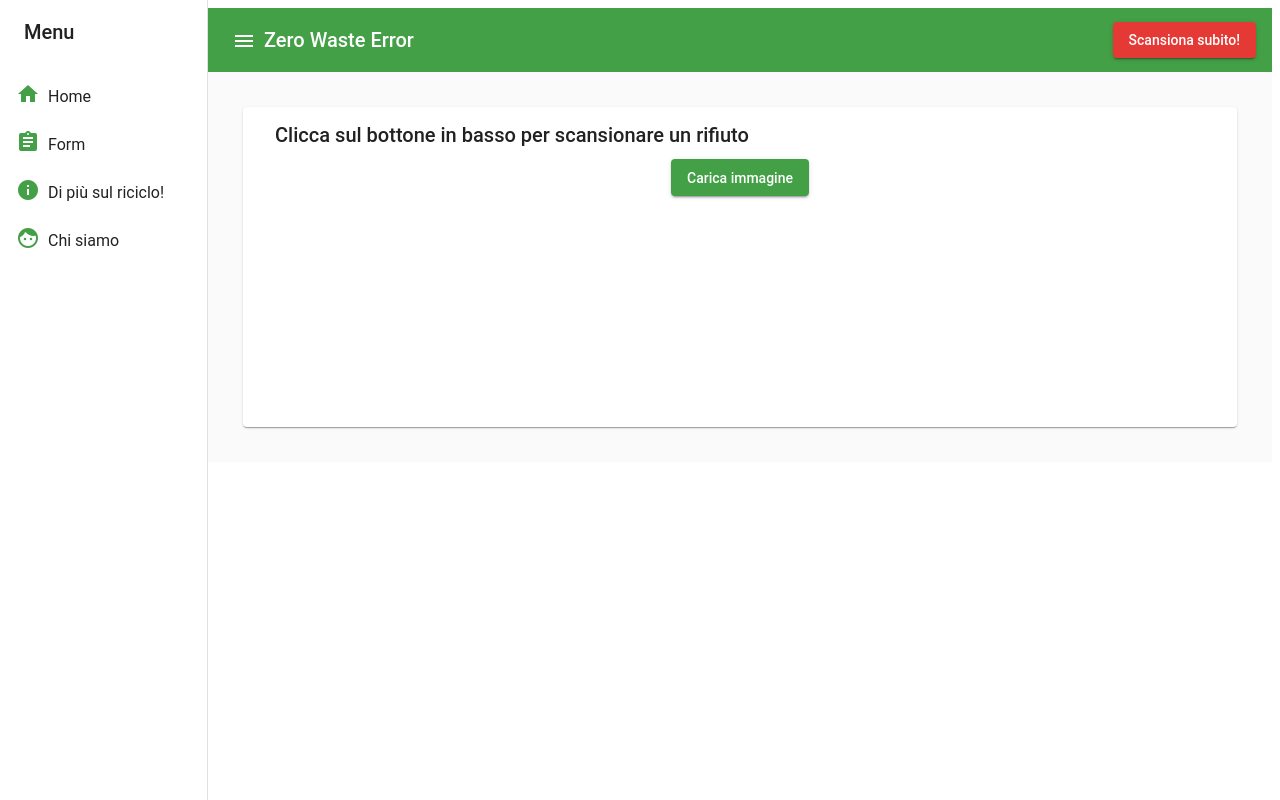
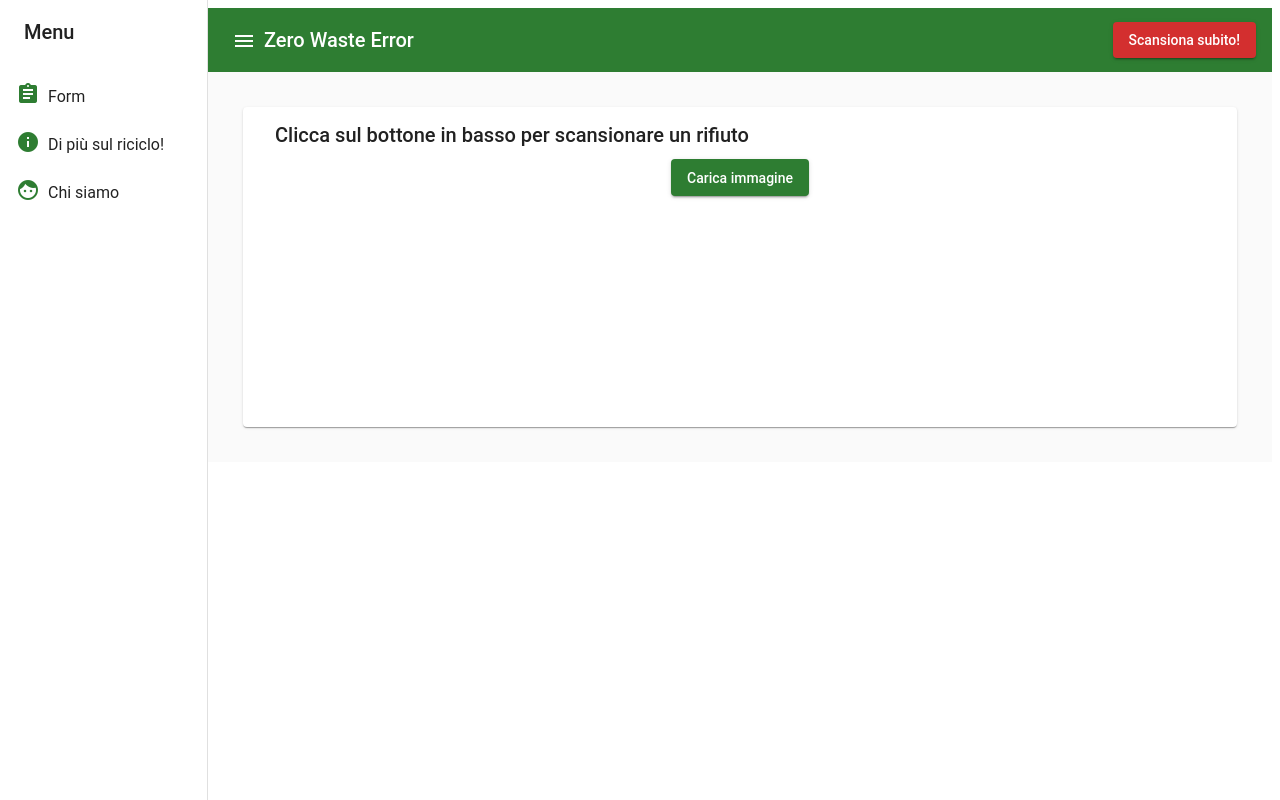
Before and after one commit to vannisil/zerowasteerror, an Angular app: page /home in a window 1280 px wide. Built offline with nearby package versions, Linux system fonts and the light colour scheme.

Commit message:
cambio colori di navigazione e aggiunta bottone in alto

```diff
--- a/src/app/nav/nav.component.html
+++ b/src/app/nav/nav.component.html
@@ -9,8 +9,10 @@
 
       Menu</mat-toolbar>
     <mat-nav-list >
+      <!--- da rimuovere se va bene il tasto in alto
       <mat-icon aria-hidden="false" aria-label="Example home icon" color="primary" style="float: left; position: relative; right: -8px; bottom: -10px;">home</mat-icon>
       <a mat-list-item routerLink='/home' class="font1"> Home</a>
+      -->
       <mat-icon color="primary" style="float: left; position: relative; right: -8px; bottom: -10px;">assignment</mat-icon>
       <a mat-list-item routerLink='/form' class="font1">Form</a>
       <mat-icon color="primary" style="float: left; position: relative; right: -8px; bottom: -10px;">info</mat-icon>
@@ -34,7 +36,7 @@
       </span>
       <span class="example-spacer"></span>
       <div>
-      <button mat-raised-button color="accent" routerLink="/home">Scansiona subito!</button>
+      <button mat-raised-button color="accent" class="font1" routerLink="/home">Scansiona subito!</button>
       </div>
     </mat-toolbar>
 
--- a/src/my-theme.scss
+++ b/src/my-theme.scss
@@ -2,8 +2,8 @@
 @include mat-core();
 
 /* ======== Angular material custom themes ======== */
-$my-theme-primary: mat-palette($mat-green, 600);
-$my-theme-accent: mat-palette($mat-red, 600);
+$my-theme-primary: mat-palette($mat-green, 800);
+$my-theme-accent: mat-palette($mat-red, 700);
 $my-theme-warn: mat-palette($mat-blue);
 
 $my-theme: mat-light-theme($my-theme-primary, $my-theme-accent, $my-theme-warn);
```
